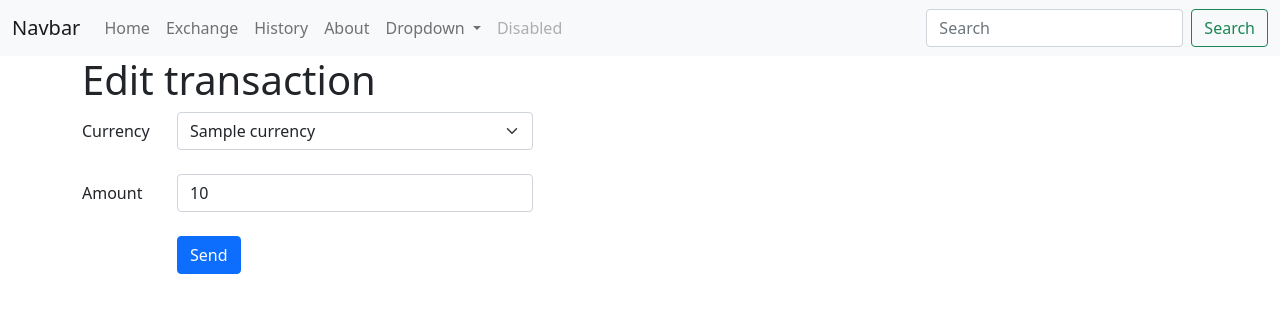
After one commit to Torekas/NicerApp, a Flask app: template Templates/edit_transaction.html in a window 1280 px wide. The commit adds this page. Shown: the top 313 px of the page. Run offline with Flask 3, Linux system fonts and the light colour scheme; the template is opened without the code that fills it: most values are stand-ins (such as "Sample title", 1, 10 or a date in 2020).

Commit message:
Updating menu and history of transactions with possibility to change transactions

```diff
--- /dev/null
+++ b/Templates/edit_transaction.html
@@ -0,0 +1,31 @@
+{% extends "base.html" %}
+
+{% block content %}
+<div class="container">
+    <div class="row justify-content-start">
+        <div class="col-5 h1">Edit transaction</div>
+    </div>
+    <form id = "exchange_form" action = "{{ url_for('edit_transaction', transaction_id = transaction.id) }}" method = "POST">
+        <div class="row justify-content-start">
+            <div class="col-1 col-form-label"><label for = "currency">Currency</label></div>
+            <div class="col-4">
+                <select id = "currency" name = "currency" class = "form-select">
+                    {% for currency in offer.currencies %}
+                        <option value = "{{ currency.code }}" {{ 'selected' if transaction.currency == currency.code }}> {{ currency.name }}</option>
+                    {% endfor %}
+                </select><br>
+            </div>
+        </div>
+        <div class="row justify-content-start">
+            <div class="col-1 col-form-label"><label for="amount">Amount</label></div>
+            <div class = "col-4">
+                <input type="text" id = 'amount' name = 'amount' value ="{{ transaction.amount }}" class="form-control"><br>
+            </div>
+        </div>
+        <div class="row justify-content-start">
+            <div class="col-1"></div>
+            <div class="col-2"><input type="submit" value="Send" class="btn btn-primary"></div>
+        </div>
+    </form>
+</div>
+{% endblock %}
--- a/Templates/menu.html
+++ b/Templates/menu.html
@@ -7,13 +7,16 @@
     <div class="collapse navbar-collapse" id="navbarSupportedContent">
       <ul class="navbar-nav me-auto mb-2 mb-lg-0">
         <li class="nav-item">
-          <a class="nav-link active" aria-current="page" href="{{ url_for('index') }}">Home</a>
+          <a class="nav-link {{ 'active' if active_menu == 'home' }}" aria-current="page" href="{{ url_for('index') }}">Home</a>
         </li>
         <li class="nav-item">
-          <a class="nav-link active" href="{{ url_for('exchange') }}">Exchange</a>
+          <a class="nav-link {{ 'active' if active_menu == 'exchange' }}" href="{{ url_for('exchange') }}">Exchange</a>
         </li>
         <li class="nav-item">
-          <a class="nav-link" href="#">History</a>
+          <a class="nav-link {{ 'active' if active_menu == 'history' }}" href="{{ url_for('history') }}">History</a>
+        </li>
+        <li class="nav-item">
+          <a class="nav-link {{ 'active' if active_menu == 'about' }}" href="#">About</a>
         </li>
         <li class="nav-item dropdown">
           <a class="nav-link dropdown-toggle" href="#" id="navbarDropdown" role="button" data-bs-toggle="dropdown" aria-expanded="false">
--- a/app.py
+++ b/app.py
@@ -1,8 +1,30 @@
-from flask import Flask, render_template, url_for, request, flash
+from flask import Flask, render_template, url_for, request, flash, g, redirect
+import sqlite3
+from sqlite3.dbapi2 import SQLITE_TRANSACTION
+from datetime import date
+
+app_info = {'db_file' : 'C:/Users/janmi/PycharmProjects/NicerApp/data/cantor.db' }
 
 app = Flask(__name__)
 
 app.config['SECRET_KEY'] = '1234'
+
+import sqlite3
+from flask import g
+
+DATABASE = '/path/to/database.db'
+
+def get_db():
+    if not hasattr(g, 'sqlite_db'):
+        conn = sqlite3.connect(app_info['db_file'])
+        conn.row_factory = sqlite3.Row
+        g.sqlite_db = conn
+    return g.sqlite_db
+@app.teardown_appcontext
+def close_db(error):
+    if hasattr(g, 'sqlite_db'):
+        g.sqlite_db.close()
+
 
 class Currency:
     def __init__(self,code,name,flag):
@@ -33,7 +55,7 @@ class CantorOffer:
 
 @app.route('/')
 def index():
-    return render_template('index.html')
+    return render_template('index.html', active_menu='home')
 
 @app.route('/exchange', methods=['GET', 'POST'])
 def exchange():
@@ -42,8 +64,13 @@ def exchange():
     offer.load_offers()
 
     if request.method == 'GET':
-        return render_template('exchange.html', offer = offer)
+        return render_template('exchange.html',active_menu='exchange', offer = offer)
     else:
+
+        amount = '100'
+        if 'amount' in request.form:
+            amount = request.form['amount']
+
         currency = 'EUR'
         if 'currency' in request.form:
             currency = request.form['currency']
@@ -53,11 +80,68 @@ def exchange():
         elif offer.get_by_code(currency) == 'unknown':
             flash('The selected currency is unknown and cannot be accepted')
         else:
+            db = get_db()
+            sql_command = 'insert into transactions(currency,amount,user) values(?,?,?)'
+            db.execute(sql_command, [currency, amount, 'admin'])
+            db.commit()
             flash('Request to change {} was accepted'.format(currency))
+
+        return render_template('exchange_result.html',active_menu='exchange', currency = currency, amount = amount, currency_info = offer.get_by_code(currency))
+
+@app.route('/history')
+def history():
+    db = get_db()
+    sql_command = 'select id, currency, amount, trans_date from transactions;'
+    cur = db.execute(sql_command)
+    transactions = cur.fetchall()
+
+    return render_template('history.html',active_menu = 'history', transactions=transactions)
+
+@app.route('/delete_transaction/<int:transaction_id>')
+def delete_transaction(transaction_id):
+    db = get_db()
+    sql_statement = 'delete from transactions where id = ?;'
+    db.execute(sql_statement, [transaction_id])
+    db.commit()
+
+    return redirect(url_for('history'))
+
+@app.route('/edit_transaction/<int:transaction_id>', methods=['POST', 'GET'])
+def edit_transaction(transaction_id):
+
+    offer = CantorOffer()
+    offer.load_offers()
+    db = get_db()
+
+    if request.method == 'GET':
+        sql_statement = 'select id, currency, amount from transactions where id = ?;'
+        cur =db.execute(sql_statement, [transaction_id])
+        transaction = cur.fetchone()
+
+        if transaction == None:
+            flash('No such transaction!')
+            return redirect(url_for('history'))
+        else:
+            return render_template('edit_transaction.html', transaction = transaction, offer = offer, active_menu = 'history')
+
+    else:
 
         amount = '100'
         if 'amount' in request.form:
             amount = request.form['amount']
 
-        return render_template('exchange_result.html', currency = currency, amount = amount,
-                               currency_info = offer.get_by_code(currency))
+        currency = 'EUR'
+        if 'currency' in request.form:
+            currency = request.form['currency']
+
+        if currency in offer.denied_codes:
+            flash('The currency {} cannot be accepted'.format(currency))
+        elif offer.get_by_code(currency) == 'unknown':
+            flash('The selected currency is unknown and cannot be accepted')
+        else:
+            sql_command = 'update transactions set currency=?, amount=?, user=?, trans_date=? where id=?'
+            db.execute(sql_command, [currency, amount, 'admin', date.today(), transaction_id])
+            db.commit()
+            flash('Transactions was updated')
+
+        return redirect(url_for('history'))
```
Also changed, not shown: Templates/history.html (added, +82 -0 lines).
